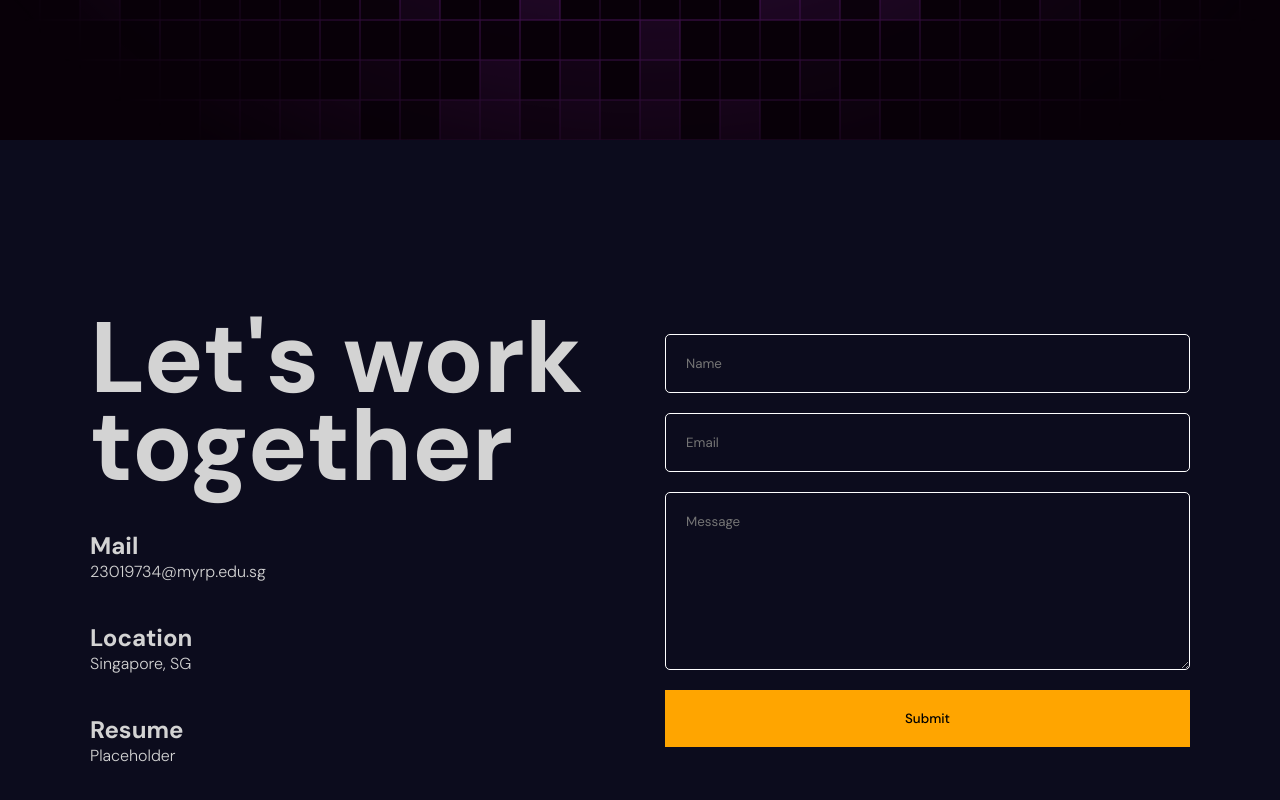
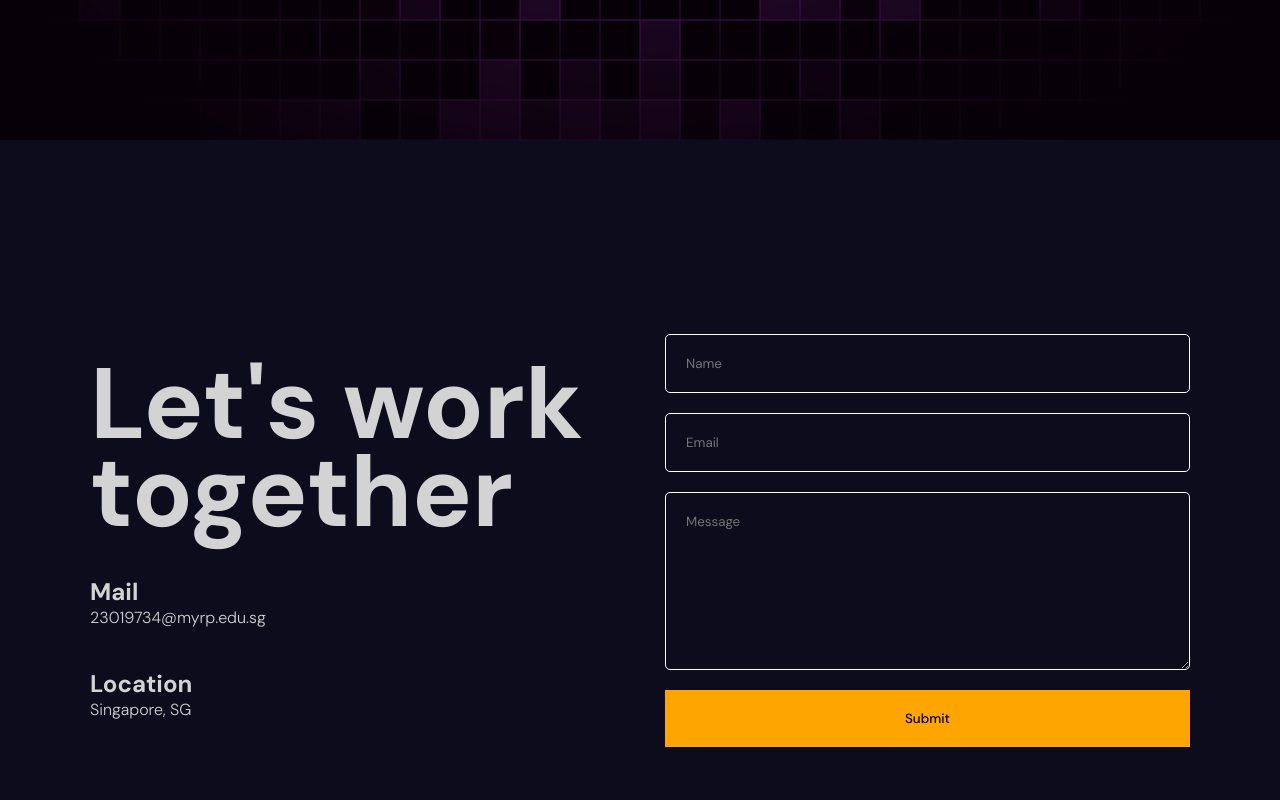
Before and after one commit to JulianWongRP/JulW_Portfolio, a React (Vite) app: page / in a window 1280 px wide. Shown: the part 6413-7213 px from the top of the page. Built offline with nearby package versions, Linux system fonts and the light colour scheme.

Commit message:
remove Resume Link

```diff
--- a/src/components/contact/Contact.jsx
+++ b/src/components/contact/Contact.jsx
@@ -52,10 +52,10 @@ const Contact = () => {
                     <h2>Location</h2>
                     <span>Singapore, SG</span>
                 </motion.div>
-                <motion.div className="item" variants={variants} key="resume">
+                {/* <motion.div className="item" variants={variants} key="resume">
                     <h2>Resume</h2>
                     <span><a href=''>Placeholder</a></span>
-                </motion.div>
+                </motion.div> */}
             </motion.div>
             <motion.div className="formContainer">
                 <motion.div className="phoneSvg"
```
